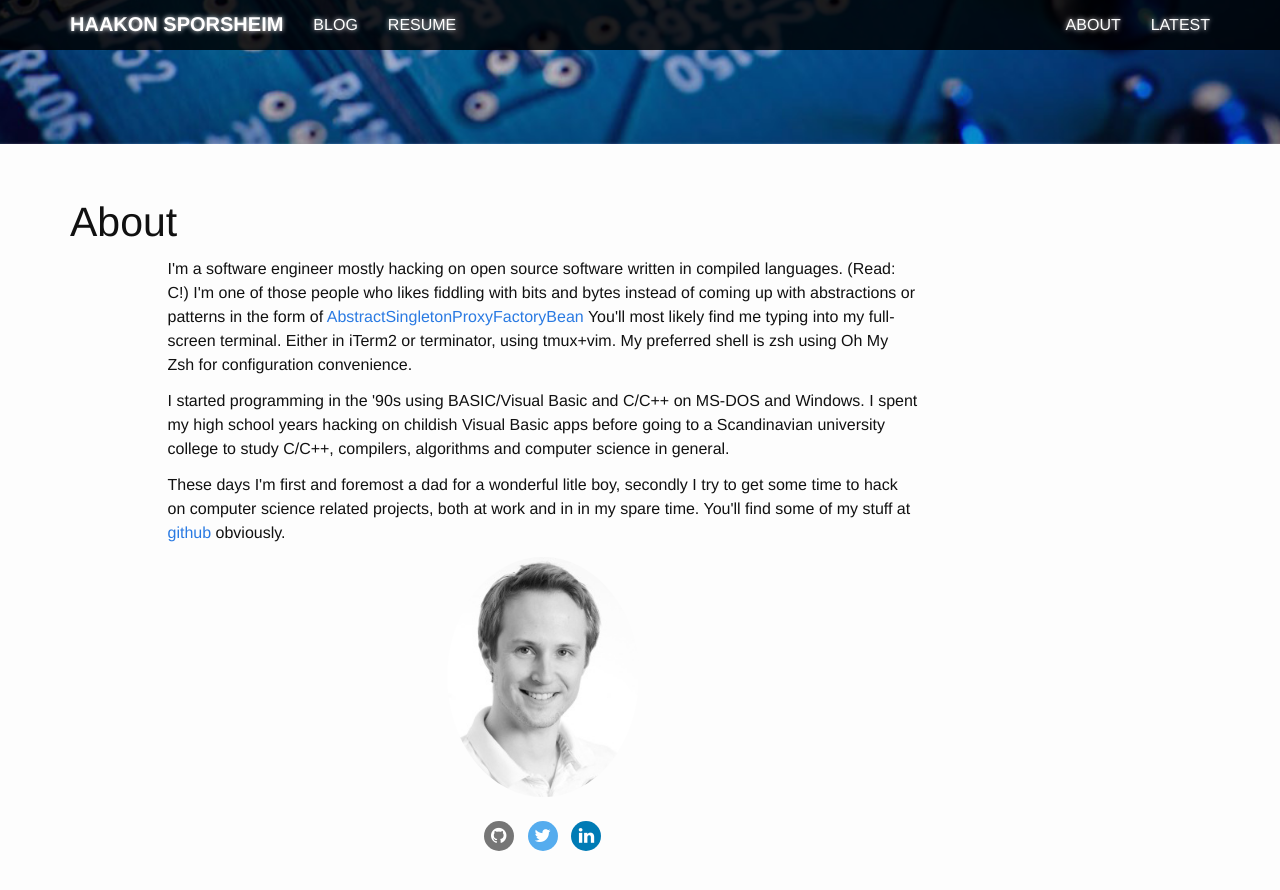
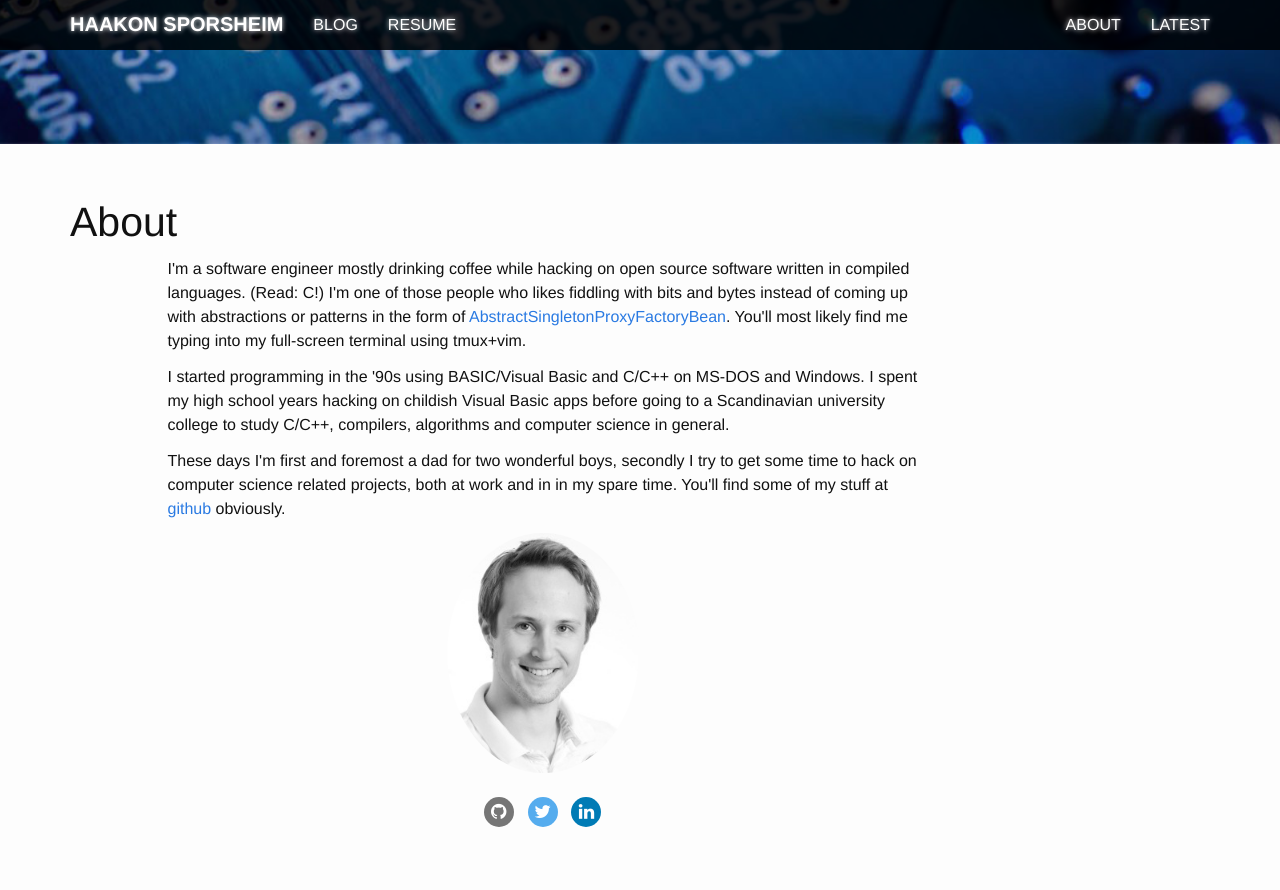
Before and after one commit to ieei/ieei.github.io, a Jekyll site: the page built from index.html, in a window 1280 px wide and 900 px high, scrolled down 756 px. Shown: the top 890 px of the window. Built offline with Jekyll 4.4.1, drawn with Linux system fonts in a browser that asks for light colours; nearby versions of some CDN libraries.

Commit message:
index: Update about section a tad.

```diff
--- a/index.html
+++ b/index.html
@@ -17,11 +17,10 @@ nav-sections:
   <div class="row">
     <div class="col-sm-10 col-sm-offset-1 col-md-8">
       <p>
-      I'm a software engineer mostly hacking on open source software written in compiled languages. (Read: C!)
+      I'm a software engineer mostly drinking coffee while hacking on open source software written in compiled languages. (Read: C!)
       I'm one of those people who likes fiddling with bits and bytes instead of coming up with abstractions or patterns in the form
-      of <a href="https://docs.spring.io/spring/docs/2.5.x/javadoc-api/org/springframework/aop/framework/AbstractSingletonProxyFactoryBean.html">AbstractSingletonProxyFactoryBean</a>
-      You'll most likely find me typing into my full-screen terminal. Either in iTerm2 or terminator,
-      using tmux+vim. My preferred shell is zsh using Oh My Zsh for configuration convenience.
+      of <a href="https://docs.spring.io/spring/docs/2.5.x/javadoc-api/org/springframework/aop/framework/AbstractSingletonProxyFactoryBean.html">AbstractSingletonProxyFactoryBean</a>.
+      You'll most likely find me typing into my full-screen terminal using tmux+vim.
       </p>
       <p>
       I started programming in the '90s using BASIC/Visual Basic and C/C++ on MS-DOS and Windows.
@@ -29,7 +28,7 @@ nav-sections:
       Scandinavian university college to study C/C++, compilers, algorithms and computer science in general.
       </p>
       <p>
-      These days I'm first and foremost a dad for a wonderful litle boy, secondly I try to get some time to hack on
+      These days I'm first and foremost a dad for two wonderful boys, secondly I try to get some time to hack on
       computer science related projects, both at work and in in my spare time. You'll find some of my stuff at
       <a href="https://github.com/{{ site.github_username }}">github</a> obviously.
       </p>
```
